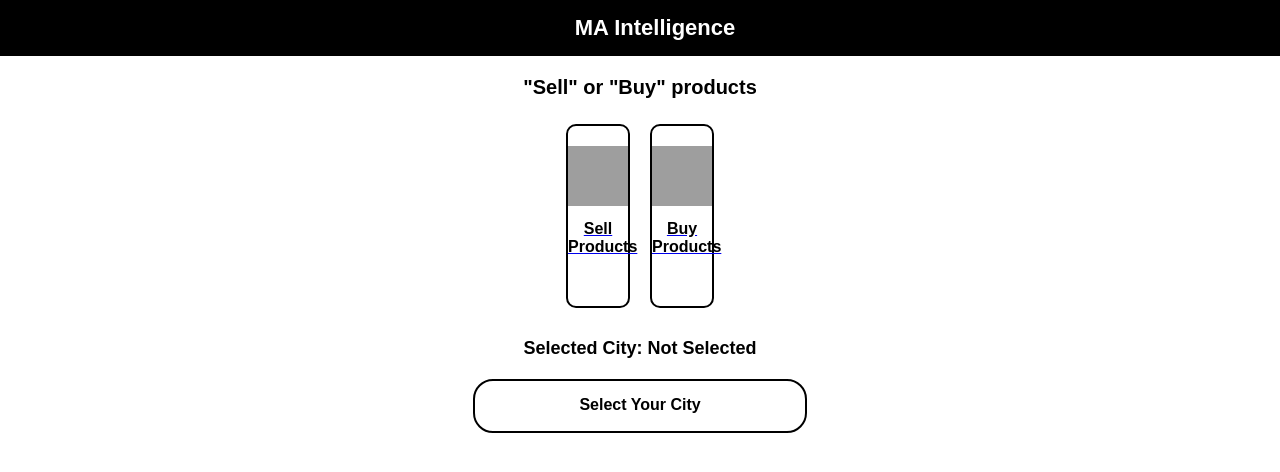
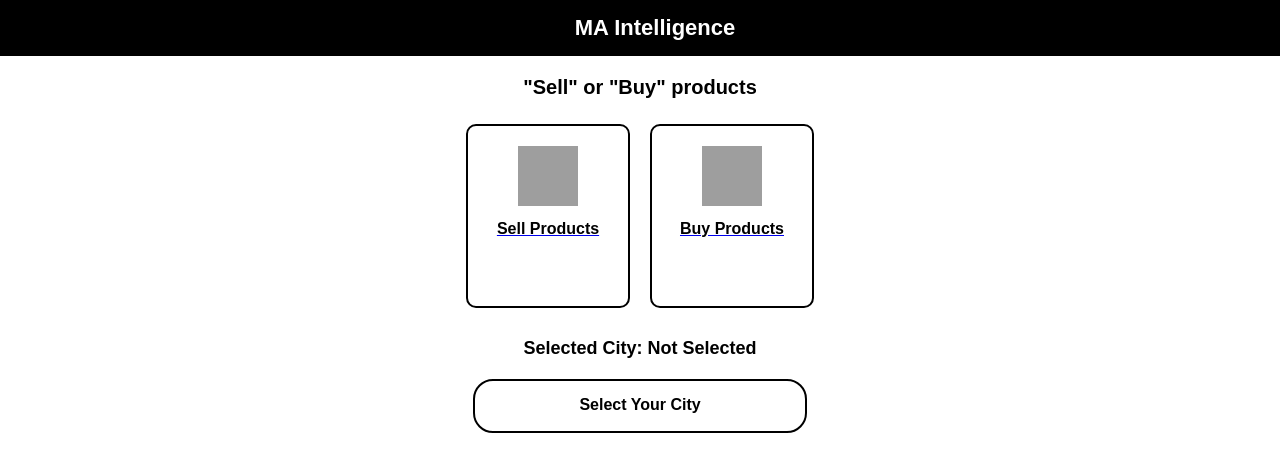
Before and after one commit to maintelligence/maintelligence.github.io, a plain HTML site: page menu.html in a window 1280 px wide. Shown: the top 472 px of the page. Drawn offline with Linux system fonts and the light colour scheme; grey boxes are pictures that could not be loaded.

Commit message:
Update menu.html

```diff
--- a/menu.html
+++ b/menu.html
@@ -45,7 +45,7 @@
 
         /* Boxes */
         .box {
-            width: 60px;
+            width: 160px;
             height: 160px;
             background-color: white;
             border: 2px solid black;
```
